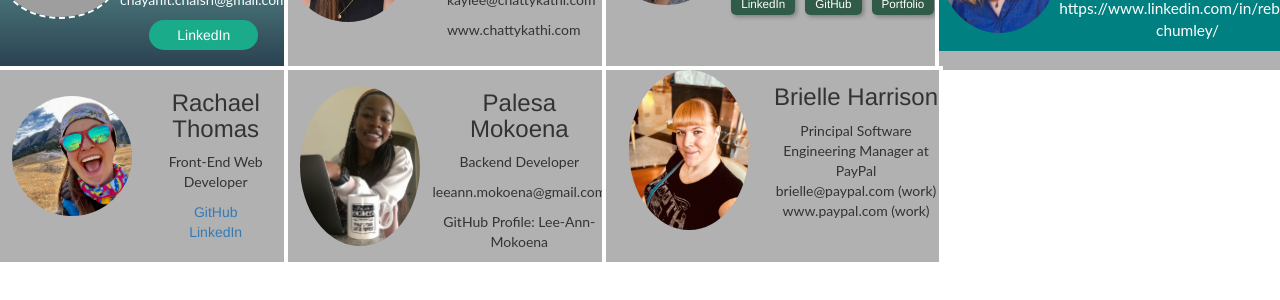
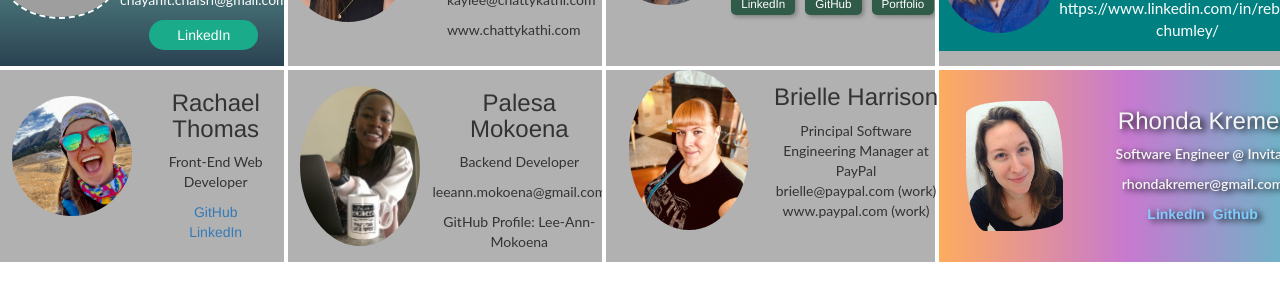
Before and after one commit to women-who-software/scrollodex, a React (Create React App) app: page / in a window 1280 px wide. Shown: the part 326-626 px from the top of the page. Built offline with nearby package versions, Linux system fonts and the light colour scheme; grey boxes are pictures that could not be loaded.

Commit message:
adds my card

```diff
--- a/src/cardData.json
+++ b/src/cardData.json
@@ -12,6 +12,16 @@
           "work": "www.paypal.com"
         }
       }
+    },
+    "rhonda": {
+      "component": "RhondaCard",
+      "data": {
+        "name": "Rhonda Kremer",
+        "title": "Software Engineer @ Invitae",
+        "email": "rhondakremer@gmail.com",
+        "linkedin": "http://www.linkedin.com/in/rhondakremer",
+        "github": "https://github.com/rhondakremer"
+      }
     }
   }
 }
--- /dev/null
+++ b/src/cards/rhondaCard/rhondaCard.jsx
@@ -0,0 +1,28 @@
+import React, { useContext } from 'react';
+import { CardContext } from '../../App';
+import image from './rhondapicture.jpg';
+import './rhondaCard.scss';
+
+const RhondaCard = () => {
+    const { rhonda } = useContext(CardContext);
+
+    return (
+        <div className="rhondaCardContainer">
+            <div className="centered">
+                    <img className="image" src={image} alt="rhonda's face" />
+            </div>
+
+            <div className="centered">
+                <h3>{rhonda.data.name}</h3>
+                <p>{rhonda.data.title}</p>
+                <p>{rhonda.data.email}</p>
+                <div>
+                    <a href={rhonda.data.linkedin} rel="noreferrer" target="_blank">LinkedIn</a>&nbsp;&nbsp;
+                    <a href={rhonda.data.github} rel="noreferrer" target="_blank">Github</a>
+                </div>
+            </div>
+        </div>
+    )
+}
+
+export default RhondaCard;
--- /dev/null
+++ b/src/cards/rhondaCard/rhondaCard.scss
@@ -0,0 +1,37 @@
+.rhondaCardContainer {
+    align-items: center;
+    background: #FEAC5E;  /* fallback for old browsers */
+    background: -webkit-linear-gradient(to left, #4bc0c8be, #C779D0, #FEAC5E);  /* Chrome 10-25, Safari 5.1-6 */
+    background: linear-gradient(to left, #4bc0c8d3, #C779D0, #FEAC5E); /* W3C, IE 10+/ Edge, Firefox 16+, Chrome 26+, Opera 12+, Safari 7+ */
+    color: whitesmoke;
+    display: flex;
+    font-weight: 600;
+    height: 100%;
+    justify-content: space-around;
+    text-shadow: 4px 2px 6px #000000;
+
+    h3 {
+        margin-top: 0!important;
+    }
+
+    a {
+        color: hsl(204, 100%, 75%);
+        font-weight: bold;
+    }
+
+    .centered {
+        text-align: center;
+    }
+
+    .image {
+        border-radius: 50% 20% / 10% 50%;
+        height: 130px;
+        filter:saturate(200%) sepia(30%);
+    }
+
+    @media only screen and (max-width: 768px) {
+        .image {
+            height: 110px;
+        }
+    }
+}
--- a/src/cardsDisplay.jsx
+++ b/src/cardsDisplay.jsx
@@ -12,6 +12,7 @@ import RachaelCard from "./cards/rachael-tCard/rachael-tCard";
 import ChumleyCard from "./cards/chumleyCard/chumleyCard";
 import BriesCard from './cards/briesCard/briesCard';
 import PalesaCard from './cards/PalesaCard/PalesaCard';
+import RhondaCard from './cards/rhondaCard/rhondaCard';
 
 function CardsDisplay(props) {
   return (
@@ -49,6 +50,9 @@ function CardsDisplay(props) {
       <div>
         <BriesCard />
       </div>
+      <div>
+        <RhondaCard />
+      </div>
     </div>
 
   );
```
Also changed, not shown: src/cards/rhondaCard/rhondapicture.jpg (added).
